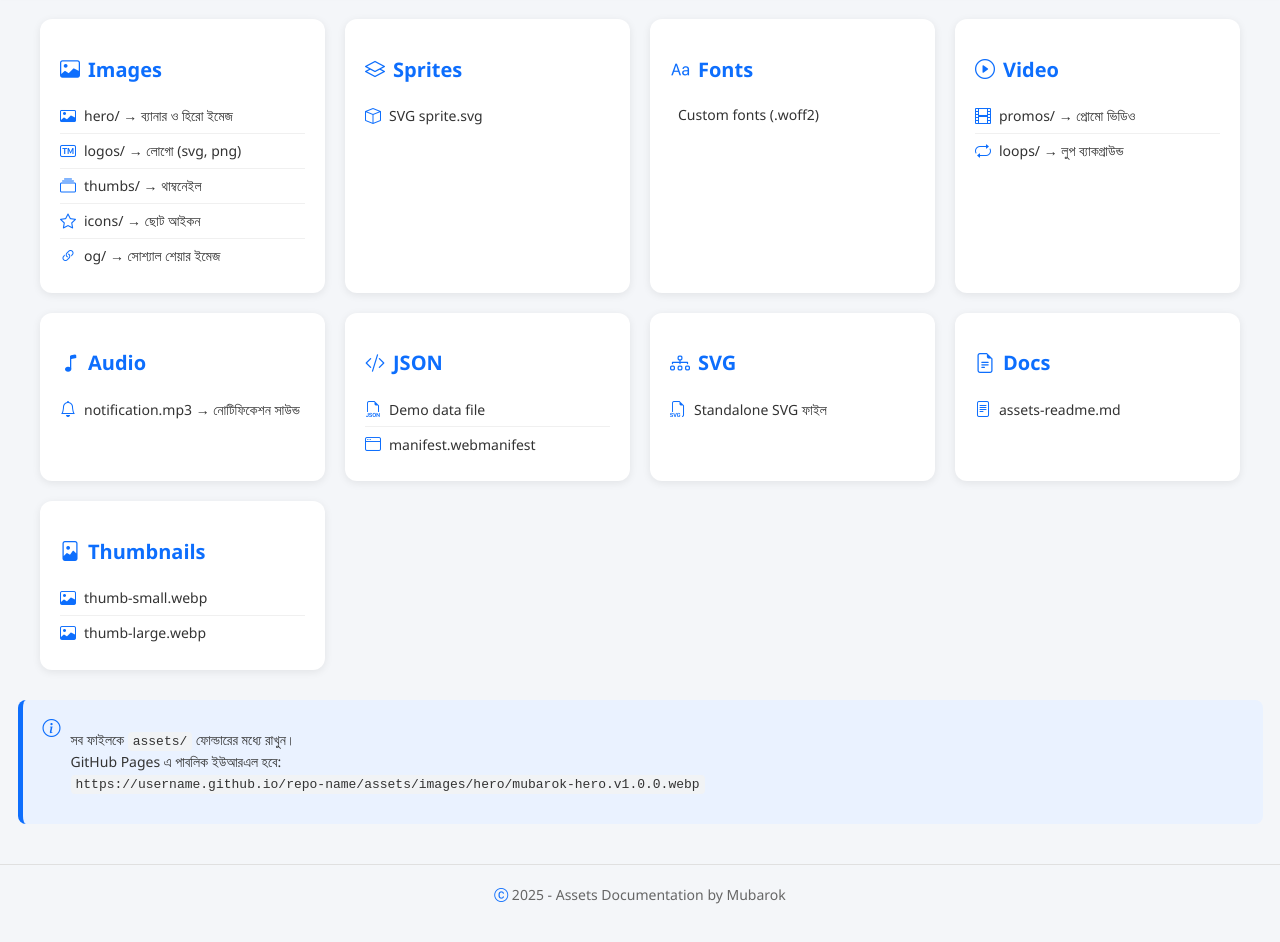
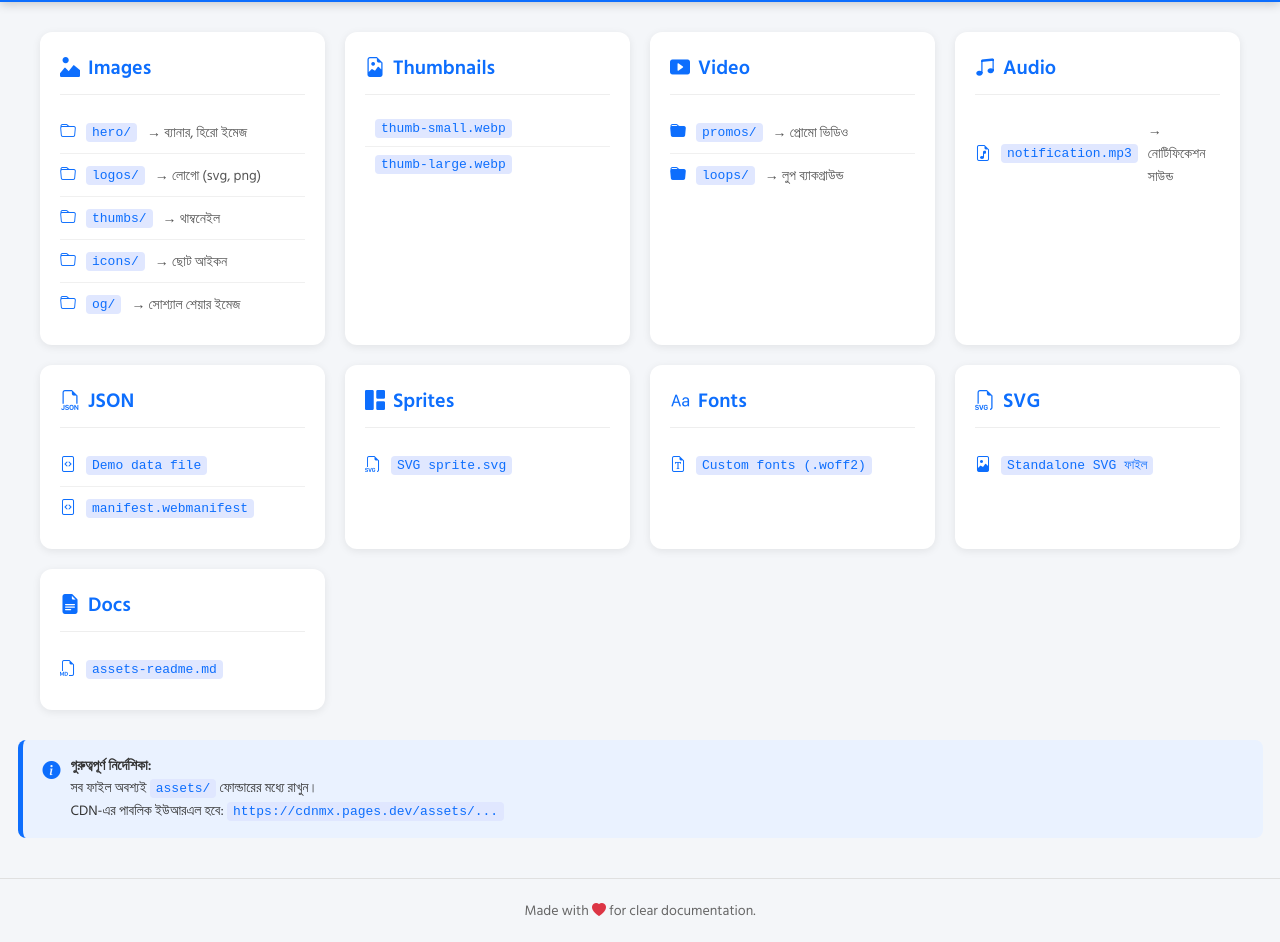
Before and after one commit to mdmubarokhosin/CDNMX, a plain HTML site: page index.html in a window 1280 px wide. Shown: the part 180-1122 px from the top of the page. Drawn offline with nearby package versions, Linux system fonts and the light colour scheme.

Commit message:
Update index.html

```diff
--- a/index.html
+++ b/index.html
@@ -3,13 +3,19 @@
 <head>
   <meta charset="UTF-8"/>
   <meta name="viewport" content="width=device-width, initial-scale=1.0"/>
-  <title>Assets Documentation</title>
-  <!-- Bootstrap Icons -->
+  <title>Assets ফোল্ডার ডকুমেন্টেশন</title>
+
+  <!-- Bootstrap Icons CDN -->
   <link href="https://cdn.jsdelivr.net/npm/bootstrap-icons@1.11.3/font/bootstrap-icons.css" rel="stylesheet">
+
+  <!-- Google Fonts (Optional, for better Bengali rendering) -->
+  <link rel="preconnect" href="https://fonts.googleapis.com">
+  <link rel="preconnect" href="https://fonts.gstatic.com" crossorigin>
+  <link href="https://fonts.googleapis.com/css2?family=Hind+Siliguri:wght@400;500;600&display=swap" rel="stylesheet">
 
   <style>
     body {
-      font-family: "Segoe UI", Arial, sans-serif;
+      font-family: "Hind Siliguri", "Segoe UI", Arial, sans-serif;
       background: #f4f6f9;
       margin: 0;
       padding: 0;
@@ -25,10 +31,11 @@
     header h1 {
       margin: 0;
       font-size: 32px;
+      font-weight: 600;
       display: flex;
       align-items: center;
       justify-content: center;
-      gap: 10px;
+      gap: 12px;
     }
     header p {
       margin-top: 8px;
@@ -59,11 +66,15 @@
 
     section h2 {
       font-size: 20px;
+      font-weight: 600;
       color: #0d6efd;
+      margin-top: 0;
       margin-bottom: 16px;
       display: flex;
       align-items: center;
       gap: 8px;
+      border-bottom: 1px solid #eee;
+      padding-bottom: 10px;
     }
 
     ul {
@@ -73,11 +84,12 @@
     }
     ul li {
       font-size: 14px;
-      padding: 6px 0;
+      padding: 8px 0;
       display: flex;
       align-items: center;
-      gap: 8px;
+      gap: 10px;
       border-bottom: 1px solid #f0f0f0;
+      color: #555;
     }
     ul li:last-child {
       border-bottom: none;
@@ -96,7 +108,7 @@
       border-left: 5px solid #0d6efd;
       border-radius: 8px;
       font-size: 14px;
-      line-height: 1.5;
+      line-height: 1.6;
       display: flex;
       gap: 10px;
       align-items: flex-start;
@@ -104,13 +116,16 @@
     .note i {
       font-size: 18px;
       color: #0d6efd;
+      margin-top: 3px;
     }
     code {
-      background: #f1f3f5;
-      padding: 2px 5px;
+      background: #e0e7ff;
+      padding: 2px 6px;
       border-radius: 4px;
       font-family: monospace;
       font-size: 13px;
+      color: #0d6efd;
+      font-weight: 500;
     }
 
     footer {
@@ -122,7 +137,7 @@
       border-top: 1px solid #e0e0e0;
     }
     footer i {
-      color: #0d6efd;
+      color: #dc3545; /* Heart icon color */
     }
 
     /* Responsive tweaks */
@@ -137,29 +152,65 @@
   </style>
 </head>
 <body>
+
   <header>
-    <h1><i class="bi bi-folder"></i> Assets ফোল্ডার ডকুমেন্টেশন</h1>
-    <p>GitHub CDN রেপোজিটরির জন্য ব্যবহার নির্দেশিকা</p>
+    <h1><i class="bi bi-collection-fill"></i> Assets ফোল্ডার ডকুমেন্টেশন</h1>
+    <p>প্রকল্পের সকল মিডিয়া এবং স্ট্যাটিক ফাইলের গঠন ও ব্যবহারবিধি</p>
   </header>
 
   <main>
     <!-- Images -->
     <section>
-      <h2><i class="bi bi-image"></i> Images</h2>
+      <h2><i class="bi bi-image-alt"></i> Images</h2>
       <ul>
-        <li><i class="bi bi-card-image"></i> hero/ → ব্যানার ও হিরো ইমেজ</li>
-        <li><i class="bi bi-badge-tm"></i> logos/ → লোগো (svg, png)</li>
-        <li><i class="bi bi-collection"></i> thumbs/ → থাম্বনেইল</li>
-        <li><i class="bi bi-star"></i> icons/ → ছোট আইকন</li>
-        <li><i class="bi bi-link-45deg"></i> og/ → সোশ্যাল শেয়ার ইমেজ</li>
+        <li><i class="bi bi-folder"></i> <code>hero/</code> → ব্যানার, হিরো ইমেজ</li>
+        <li><i class="bi bi-folder"></i> <code>logos/</code> → লোগো (svg, png)</li>
+        <li><i class="bi bi-folder"></i> <code>thumbs/</code> → থাম্বনেইল</li>
+        <li><i class="bi bi-folder"></i> <code>icons/</code> → ছোট আইকন</li>
+        <li><i class="bi bi-folder"></i> <code>og/</code> → সোশ্যাল শেয়ার ইমেজ</li>
+      </ul>
+    </section>
+
+    <!-- Thumbnails -->
+    <section>
+      <h2><i class="bi bi-file-earmark-image"></i> Thumbnails</h2>
+      <ul>
+        <li><i class="bi bi-filetype-webp"></i> <code>thumb-small.webp</code></li>
+        <li><i class="bi bi-filetype-webp"></i> <code>thumb-large.webp</code></li>
+      </ul>
+    </section>
+
+    <!-- Video -->
+    <section>
+      <h2><i class="bi bi-play-btn-fill"></i> Video</h2>
+      <ul>
+        <li><i class="bi bi-folder-fill"></i> <code>promos/</code> → প্রোমো ভিডিও</li>
+        <li><i class="bi bi-folder-fill"></i> <code>loops/</code> → লুপ ব্যাকগ্রাউন্ড</li>
+      </ul>
+    </section>
+
+    <!-- Audio -->
+    <section>
+      <h2><i class="bi bi-music-note-beamed"></i> Audio</h2>
+      <ul>
+        <li><i class="bi bi-file-earmark-music"></i> <code>notification.mp3</code> → নোটিফিকেশন সাউন্ড</li>
+      </ul>
+    </section>
+
+    <!-- JSON -->
+    <section>
+      <h2><i class="bi bi-filetype-json"></i> JSON</h2>
+      <ul>
+        <li><i class="bi bi-file-code"></i> <code>Demo data file</code></li>
+        <li><i class="bi bi-file-code"></i> <code>manifest.webmanifest</code></li>
       </ul>
     </section>
 
     <!-- Sprites -->
     <section>
-      <h2><i class="bi bi-layers"></i> Sprites</h2>
+      <h2><i class="bi bi-grid-1x2-fill"></i> Sprites</h2>
       <ul>
-        <li><i class="bi bi-box"></i> SVG sprite.svg</li>
+        <li><i class="bi bi-filetype-svg"></i> <code>SVG sprite.svg</code></li>
       </ul>
     </section>
 
@@ -167,73 +218,40 @@
     <section>
       <h2><i class="bi bi-type"></i> Fonts</h2>
       <ul>
-        <li><i class="bi bi-filetype-woff2"></i> Custom fonts (.woff2)</li>
+        <li><i class="bi bi-file-earmark-font"></i> <code>Custom fonts (.woff2)</code></li>
       </ul>
     </section>
 
-    <!-- Video -->
+    <!-- Standalone SVG -->
     <section>
-      <h2><i class="bi bi-play-circle"></i> Video</h2>
+      <h2><i class="bi bi-filetype-svg"></i> SVG</h2>
       <ul>
-        <li><i class="bi bi-film"></i> promos/ → প্রোমো ভিডিও</li>
-        <li><i class="bi bi-repeat"></i> loops/ → লুপ ব্যাকগ্রাউন্ড</li>
-      </ul>
-    </section>
-
-    <!-- Audio -->
-    <section>
-      <h2><i class="bi bi-music-note"></i> Audio</h2>
-      <ul>
-        <li><i class="bi bi-bell"></i> notification.mp3 → নোটিফিকেশন সাউন্ড</li>
-      </ul>
-    </section>
-
-    <!-- JSON -->
-    <section>
-      <h2><i class="bi bi-code-slash"></i> JSON</h2>
-      <ul>
-        <li><i class="bi bi-filetype-json"></i> Demo data file</li>
-        <li><i class="bi bi-window"></i> manifest.webmanifest</li>
-      </ul>
-    </section>
-
-    <!-- SVG -->
-    <section>
-      <h2><i class="bi bi-diagram-3"></i> SVG</h2>
-      <ul>
-        <li><i class="bi bi-filetype-svg"></i> Standalone SVG ফাইল</li>
+        <li><i class="bi bi-file-image"></i> <code>Standalone SVG ফাইল</code></li>
       </ul>
     </section>
 
     <!-- Docs -->
     <section>
-      <h2><i class="bi bi-file-earmark-text"></i> Docs</h2>
+      <h2><i class="bi bi-file-earmark-text-fill"></i> Docs</h2>
       <ul>
-        <li><i class="bi bi-file-text"></i> assets-readme.md</li>
-      </ul>
-    </section>
-
-    <!-- Thumbnails -->
-    <section>
-      <h2><i class="bi bi-file-image"></i> Thumbnails</h2>
-      <ul>
-        <li><i class="bi bi-image"></i> thumb-small.webp</li>
-        <li><i class="bi bi-image"></i> thumb-large.webp</li>
+        <li><i class="bi bi-filetype-md"></i> <code>assets-readme.md</code></li>
       </ul>
     </section>
   </main>
 
   <div class="note">
-    <i class="bi bi-info-circle"></i>
-    <p>
-      সব ফাইলকে <code>assets/</code> ফোল্ডারের মধ্যে রাখুন। <br>
-      GitHub Pages এ পাবলিক ইউআরএল হবে: <br>
-      <code>https://username.github.io/repo-name/assets/images/hero/mubarok-hero.v1.0.0.webp</code>
-    </p>
+    <i class="bi bi-info-circle-fill"></i>
+    <div>
+      <strong>গুরুত্বপূর্ণ নির্দেশিকা:</strong> <br>
+      সব ফাইল অবশ্যই <code>assets/</code> ফোল্ডারের মধ্যে রাখুন। <br>
+      CDN-এর পাবলিক ইউআরএল হবে:
+      <code>https://cdnmx.pages.dev/assets/...</code>
+    </div>
   </div>
 
   <footer>
-    <i class="bi bi-c-circle"></i> 2025 - Assets Documentation by Mubarok
+    Made with <i class="bi bi-heart-fill"></i> for clear documentation.
   </footer>
+
 </body>
 </html>
```
